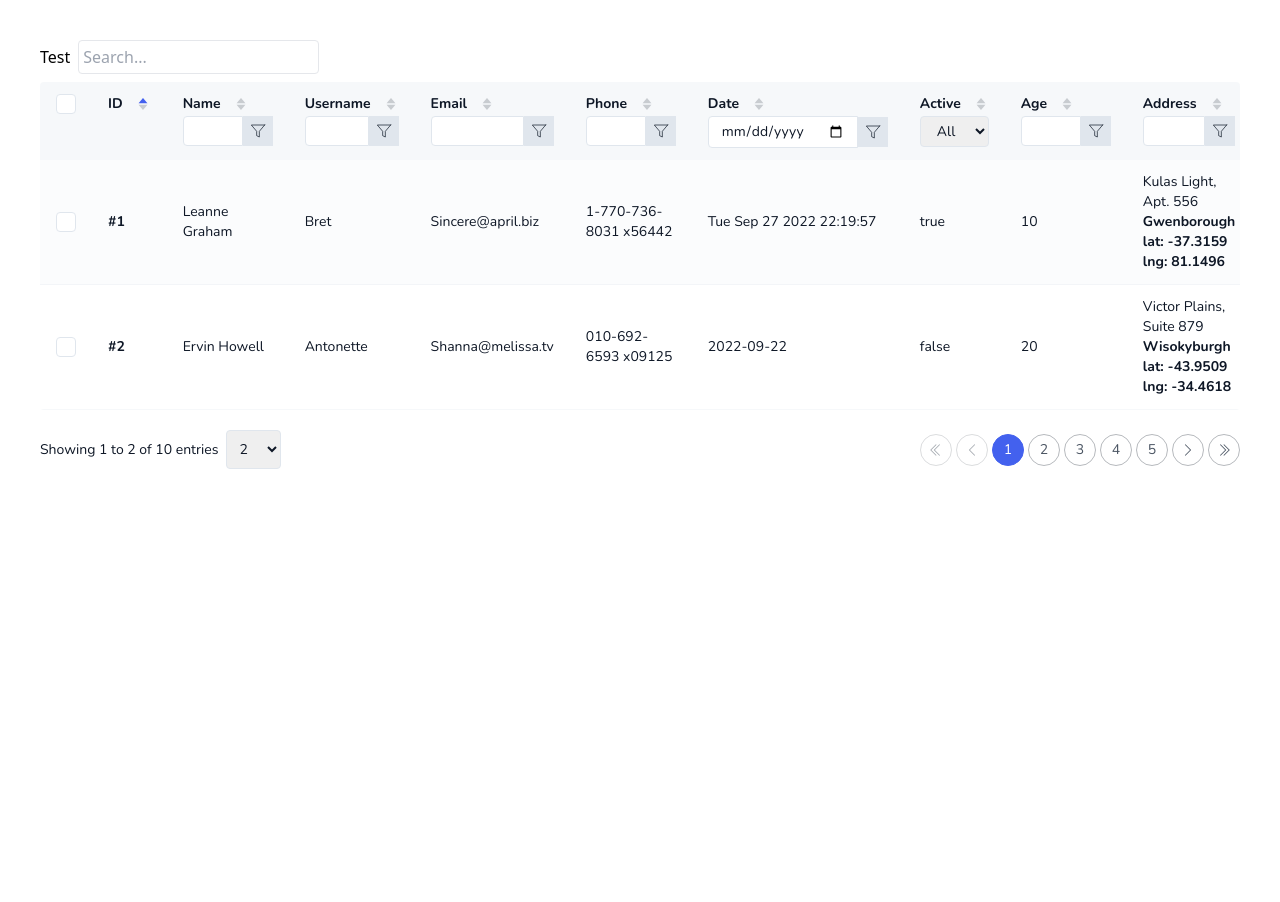
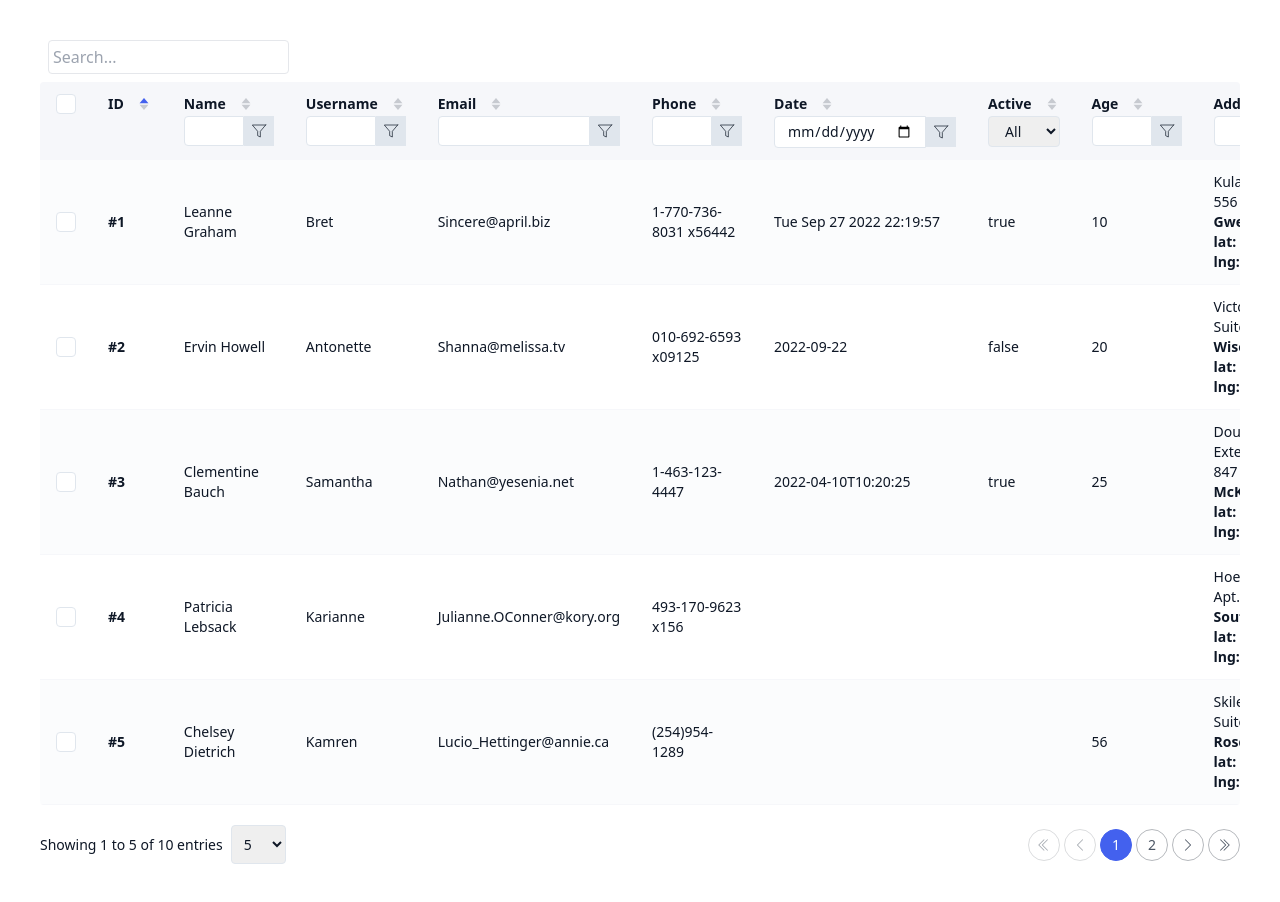
Before and after one commit to bhaveshpatel200/vue3-datatable, a Vue app: page / in a window 1280 px wide. Shown: the top 902 px of the page. Before the commit the page ends 800 px from the top, so only its background shows below. Built offline with nearby package versions, Linux system fonts and the light colour scheme.

Commit message:
added new features

```diff
--- a/src/App.vue
+++ b/src/App.vue
@@ -1,7 +1,6 @@
 <template>
   <div class="bh-p-10">
     <div class="bh-mb-2">
-      <button type="button" @click="checkMethod">Test</button>
       <input
         type="text"
         v-model="search"
@@ -16,16 +15,10 @@
       :totalRows="rows?.length"
       :hasCheckbox="true"
       :sortable="true"
-      :pageSize="2"
-      :pageSizeOptions="[2, 5, 10]"
+      :pageSize="5"
+      :pageSizeOptions="[5, 10]"
       :search="search"
       :columnFilter="true"
-      @sortChange="sortChange"
-      @searchChange="searchChange"
-      @pageChange="pageChange"
-      @pageSizeChange="pageSizeChange"
-      @rowSelect="rowSelect"
-      @filterChange="filterChange"
     >
       <template #id="data">
         <strong>#{{ data.value.id }}</strong>
@@ -318,32 +311,4 @@ const rows = ref([
     },
   },
 ]);
-
-const sortChange = (data) => {
-  console.log("sortChange :: ", data);
-};
-const searchChange = (data) => {
-  console.log("searchChange :: ", data);
-};
-const pageChange = (data) => {
-  console.log("pageChange :: ", data);
-};
-const pageSizeChange = (data) => {
-  console.log("pageSizeChange :: ", data);
-};
-const rowSelect = (data) => {
-  console.log("rowSelect :: ", data);
-};
-const filterChange = (data) => {
-  console.log("filterChange :: ", data);
-};
-
-const checkMethod = () => {
-  // console.log("getColumnFilters :: ", datatable.value.getColumnFilters());
-  // console.log("selectRow :: ", datatable.value.selectRow(5));
-  // console.log("unselectRow :: ", datatable.value.unselectRow(4));
-  // console.log("isRowSelected :: ", datatable.value.isRowSelected(1));
-  // console.log("clearSelectedRows :: ", datatable.value.clearSelectedRows());
-  // console.log("getSelectedRows :: ", datatable.value.getSelectedRows());
-};
 </script>
--- /dev/null
+++ b/src/components/column-header.vue
@@ -0,0 +1,155 @@
+<template>
+  <tr key="hdrrow">
+    <th v-if="props.all.hasCheckbox" :key="'chkall'" class="bh-w-px">
+      <div class="bh-checkbox">
+        <input
+          ref="selectedAll"
+          type="checkbox"
+          @click.stop="emit('selectAll', $event.target.checked)"
+        />
+        <div>
+          <icon-check class="check" />
+          <icon-dash class="intermediate" />
+        </div>
+      </div>
+    </th>
+    <template v-for="col in props.all.columns">
+      <th
+        v-if="!col.hide"
+        :key="col.field"
+        class="bh-select-none"
+        :class="[props.all.sortable && col.sort ? 'bh-cursor-pointer' : '']"
+        :style="{
+          width: col.width,
+          'min-width': col.minWidth,
+          'max-width': col.maxWidth,
+        }"
+      >
+        <div
+          class="bh-flex bh-items-center"
+          @click="
+            props.all.sortable && col.sort && emit('sortChange', col.field)
+          "
+        >
+          {{ col.title }}
+          <span
+            v-if="props.all.sortable && col.sort"
+            class="bh-ml-3 bh-sort"
+            :class="[props.currentSortColumn, props.currentSortDirection]"
+          >
+            <svg width="16" height="16" viewBox="0 0 14 14" fill="none">
+              <polygon
+                points="3.11,6.25 10.89,6.25 7,1.75 "
+                fill="currentColor"
+                class="bh-text-black/20"
+                :class="[
+                  currentSortColumn === col.field &&
+                  currentSortDirection === 'asc'
+                    ? '!bh-text-primary'
+                    : '',
+                ]"
+              ></polygon>
+              <polygon
+                points="7,12.25 10.89,7.75 3.11,7.75 "
+                fill="currentColor"
+                class="bh-text-black/20"
+                :class="[
+                  currentSortColumn === col.field &&
+                  currentSortDirection === 'desc'
+                    ? '!bh-text-primary'
+                    : '',
+                ]"
+              ></polygon>
+            </svg>
+          </span>
+        </div>
+
+        <template v-if="props.all.columnFilter && !props.isFooter">
+          <div v-if="col.filter" class="bh-filter bh-relative">
+            <input
+              v-if="col.type === 'string'"
+              v-model.trim="col.value"
+              type="text"
+              class="form-control"
+              @keyup="emit('filterChange')"
+            />
+            <input
+              v-if="col.type === 'number'"
+              v-model.number.trim="col.value"
+              type="number"
+              class="form-control"
+              @keyup="emit('filterChange')"
+            />
+            <input
+              v-else-if="col.type === 'date'"
+              v-model="col.value"
+              type="date"
+              class="form-control"
+              @change="emit('filterChange')"
+            />
+            <select
+              v-else-if="col.type === 'bool'"
+              v-model="col.value"
+              class="form-control"
+              @change="emit('filterChange')"
+              @click="props.isOpenFilter = null"
+            >
+              <option :value="undefined">All</option>
+              <option :value="true">True</option>
+              <option :value="false">False</option>
+            </select>
+
+            <button
+              v-if="col.type !== 'bool'"
+              type="button"
+              @click.stop="emit('toggleFilterMenu', col)"
+            >
+              <icon-filter class="bh-w-4" />
+            </button>
+
+            <column-filter
+              v-show="props.isOpenFilter === col.field"
+              :column="col"
+              :type="col.type"
+              @close="emit('toggleFilterMenu', null)"
+              @filterChange="emit('filterChange')"
+            />
+          </div>
+        </template>
+      </th>
+    </template>
+  </tr>
+</template>
+<script setup lang="ts">
+import { watch, ref } from "vue";
+import columnFilter from "./column-filter.vue";
+import iconCheck from "./icon-check.vue";
+import iconDash from "./icon-dash.vue";
+import iconFilter from "./icon-filter.vue";
+
+const selectedAll: any = ref(null);
+
+const props = defineProps([
+  "all",
+  "currentSortColumn",
+  "currentSortDirection",
+  "isOpenFilter",
+  "isFooter",
+  "checkAll",
+]);
+
+const emit = defineEmits([
+  "selectAll",
+  "sortChange",
+  "filterChange",
+  "toggleFilterMenu",
+]);
+const checkboxChange = () => {
+  if (selectedAll.value) {
+    selectedAll.value.indeterminate =
+      props.checkAll !== 0 ? !props.checkAll : false;
+    selectedAll.value.checked = props.checkAll;
+  }
+};
+watch(() => props.checkAll, checkboxChange);
+</script>
--- a/src/components/custom-table.vue
+++ b/src/components/custom-table.vue
@@ -1,131 +1,25 @@
 <template>
   <div
-    class="bh-antialiased bh-relative bh-font-nunito bh-text-black bh-text-sm bh-font-normal"
+    class="bh-antialiased bh-relative bh-text-black bh-text-sm bh-font-normal"
   >
     <div
       class="bh-table-responsive"
       :class="{ 'bh-min-h-[300px]': curentLoader }"
+      :style="{ height: props.stickyHeader && props.height }"
     >
       <table :class="[props.skin]">
-        <thead>
-          <tr>
-            <th v-if="props.hasCheckbox" :key="'chkall'" class="bh-w-px">
-              <div class="bh-relative">
-                <input
-                  ref="selectedAll"
-                  type="checkbox"
-                  @click="selectAll($event.target.checked)"
+        <thead :class="{ 'bh-sticky bh-top-0': props.stickyHeader }">
+          <column-header
+            :all="props"
+            :currentSortColumn="currentSortColumn"
+            :currentSortDirection="currentSortDirection"
+            :isOpenFilter="isOpenFilter"
+            :checkAll="selectedAll"
+            @selectAll="selectAll"
+            @sortChange="sortChange"
+            @filterChange="filterChange"
+            @toggleFilterMenu="toggleFilterMenu"
           />
-                <div>
-                  <icon-check class="check" />
-                  <icon-dash class="intermediate" />
-                </div>
-              </div>
-            </th>
-            <template v-for="col in columns">
-              <th
-                v-if="!col.hide"
-                :key="col.field"
-                class="bh-select-none"
-                :class="[props.sortable && col.sort ? 'bh-cursor-pointer' : '']"
-                :style="{
-                  width: col.width,
-                  'min-width': col.minWidth,
-                  'max-width': col.maxWidth,
-                }"
-              >
-                <div
-                  class="bh-flex bh-items-center"
-                  @click="props.sortable && col.sort && sortChange(col.field)"
-                >
-                  {{ col.title }}
-                  <span
-                    v-if="props.sortable && col.sort"
-                    class="bh-ml-3 bh-sort"
-                    :class="[currentSortColumn, currentSortDirection]"
-                  >
-                    <svg width="16" height="16" viewBox="0 0 14 14" fill="none">
-                      <polygon
-                        points="3.11,6.25 10.89,6.25 7,1.75 "
-                        fill="currentColor"
-                        class="bh-text-black/20"
-                        :class="[
-                          currentSortColumn === col.field &&
-                          currentSortDirection === 'asc'
-                            ? '!bh-text-primary'
-                            : '',
-                        ]"
-                      ></polygon>
-                      <polygon
-                        points="7,12.25 10.89,7.75 3.11,7.75 "
-                        fill="currentColor"
-                        class="bh-text-black/20"
-                        :class="[
-                          currentSortColumn === col.field &&
-                          currentSortDirection === 'desc'
-                            ? '!bh-text-primary'
-                            : '',
-                        ]"
-                      ></polygon>
-                    </svg>
-                  </span>
-                </div>
-
-                <template v-if="props.columnFilter">
-                  <div v-if="col.filter" class="bh-filter bh-relative">
-                    <input
-                      v-if="col.type === 'string'"
-                      v-model.trim="col.value"
-                      type="text"
-                      class="form-control"
-                      @keyup="filterChange"
-                    />
-                    <input
-                      v-if="col.type === 'number'"
-                      v-model.number.trim="col.value"
-                      type="number"
-                      class="form-control"
-                      @keyup="filterChange"
-                    />
-                    <input
-                      v-else-if="col.type === 'date'"
-                      v-model="col.value"
-                      type="date"
-                      class="form-control"
-                      @change="filterChange"
-                    />
-                    <select
-                      v-else-if="col.type === 'bool'"
-                      v-model="col.value"
-                      class="form-control"
-                      @change="filterChange"
-                      @click="isOpenFilter = null"
-                    >
-                      <option :value="undefined">All</option>
-                      <option :value="true">True</option>
-                      <option :value="false">False</option>
-                    </select>
-
-                    <button
-                      v-if="col.type !== 'bool'"
-                      type="button"
-                      @click.stop="toggleFilterMenu(col)"
-                    >
-                      <icon-filter class="bh-w-4" />
-                    </button>
-
-                    <column-filter
-                      v-show="isOpenFilter === col.field"
-                      :column="col"
-                      :type="col.type"
-                      @close="isOpenFilter = null"
-                      @filterChange="filterChange"
-                    />
-                  </div>
-                </template>
-              </th>
-            </template>
-          </tr>
         </thead>
         <tbody>
           <template v-if="filterRowCount">
@@ -136,14 +30,17 @@
                 typeof props.rowClass === 'function'
                   ? rowClass(item)
                   : props.rowClass,
+                props.selectRowOnClick ? 'bh-cursor-pointer' : '',
               ]"
+              @click.prevent="rowClick(item, i)"
             >
               <td v-if="props.hasCheckbox">
-                <div class="bh-relative">
+                <div class="bh-checkbox">
                   <input
                     v-model="selected"
                     type="checkbox"
                     :value="item[uniqueKey] ? item[uniqueKey] : i"
+                    @click.stop
                   />
                   <div>
                     <icon-check class="check" />
@@ -180,6 +77,24 @@
             </td>
           </tr>
         </tbody>
+
+        <tfoot
+          v-if="props.cloneHeaderInFooter"
+          :class="{ 'bh-sticky bh-bottom-0': props.stickyHeader }"
+        >
+          <column-header
+            :all="props"
+            :currentSortColumn="currentSortColumn"
+            :currentSortDirection="currentSortDirection"
+            :isOpenFilter="isOpenFilter"
+            :isFooter="true"
+            :checkAll="selectedAll"
+            @selectAll="selectAll"
+            @sortChange="sortChange"
+            @filterChange="filterChange"
+            @toggleFilterMenu="toggleFilterMenu"
+          />
+        </tfoot>
       </table>
 
       <div
@@ -251,7 +166,7 @@
           <button
             v-if="props.showFirstPage"
             type="button"
-            class="bh-page-item"
+            class="bh-page-item first-page"
             :class="{ disabled: currentPage <= 1 }"
             @click="currentPage = 1"
           >
@@ -275,7 +190,7 @@
           </button>
           <button
             type="button"
-            class="bh-page-item"
+            class="bh-page-item previous-page"
             :class="{ disabled: currentPage <= 1 }"
             @click="previousPage"
           >
@@ -314,7 +229,7 @@
 
           <button
             type="button"
-            class="bh-page-item"
+            class="bh-page-item next-page"
             :class="{ disabled: currentPage >= maxPage }"
             @click="nextPage"
           >
@@ -337,7 +252,7 @@
           <button
             v-if="props.showLastPage"
             type="button"
-            class="bh-page-item"
+            class="bh-page-item last-page"
             :class="{ disabled: currentPage >= maxPage }"
             @click="currentPage = maxPage"
           >
@@ -366,20 +281,9 @@
 </template>
 
 <script setup lang="ts">
-import {
-  computed,
-  nextTick,
-  onBeforeUpdate,
-  onMounted,
-  Ref,
-  ref,
-  useSlots,
-  watch,
-} from "vue";
-import columnFilter from "./column-filter.vue";
+import { computed, onMounted, Ref, ref, useSlots, watch } from "vue";
+import columnHeader from "./column-header.vue";
 import iconCheck from "./icon-check.vue";
-import iconDash from "./icon-dash.vue";
-import iconFilter from "./icon-filter.vue";
 
 const slots = useSlots();
 
@@ -431,7 +335,12 @@ interface Props {
   nextArrow?: string;
   previousArrow?: string;
   paginationInfo?: string; // default: "Showing {0} to {1} of {2} entries"
-  noDataContent?: string; // default: "No data available"
+  noDataContent?: string; // default: "No data available",
+  stickyHeader?: boolean;
+  height?: string; // default 450px - only working with sticky headers
+  stickyFirstColumn?: boolean;
+  cloneHeaderInFooter?: boolean;
+  selectRowOnClick?: boolean;
 }
 
 const props = withDefaults(defineProps<Props>(), {
@@ -466,6 +375,11 @@ const props = withDefaults(defineProps<Props>(), {
   previousArrow: "",
   paginationInfo: "Showing {0} to {1} of {2} entries",
   noDataContent: "No data available",
+  stickyHeader: false,
+  height: "500px",
+  stickyFirstColumn: false,
+  cloneHeaderInFooter: false,
+  selectRowOnClick: false,
 });
 
 // set default columns values
@@ -483,7 +397,9 @@ for (const item of props.columns || []) {
 
 const filterItems: Ref<Array<any>> = ref([]);
 const currentPage = ref(props.page);
-const curentPageSize = ref(props.pageSize);
+const curentPageSize = ref(
+  props.pagination ? props.pageSize : props.rows.length
+);
 const currentSortColumn = ref(props.sortColumn);
 const currentSortDirection = ref(props.sortDirection);
 const filterRowCount = ref(props.totalRows);
@@ -495,6 +411,11 @@ const oldColumns = props.columns;
 
 const isOpenFilter: any = ref(null);
 
+// row click
+const timer: any = ref(null);
+let clickCount: number = ref(0);
+const delay: number = ref(230);
+
 onMounted(() => {
   filterRows();
 });
@@ -505,6 +426,8 @@ const emit = defineEmits([
   "pageSizeChange",
   "rowSelect",
   "filterChange",
+  "rowClick",
+  "rowDBClick",
 ]);
 defineExpose({
   reset() {
@@ -519,13 +442,13 @@ defineExpose({
   clearSelectedRows() {
     return clearSelectedRows();
   },
-  selectRow(index) {
+  selectRow(index: number) {
     selectRow(index);
   },
-  unselectRow(index) {
+  unselectRow(index: number) {
     unselectRow(index);
   },
-  isRowSelected(index) {
+  isRowSelected(index: number) {
     return isRowSelected(index);
   },
 });
@@ -820,10 +743,14 @@ watch(
 );
 
 const toggleFilterMenu = (col: colDef) => {
+  if (col) {
     if (isOpenFilter.value === col.field) {
       isOpenFilter.value = null;
     } else {
       isOpenFilter.value = col.field;
+    }
+  } else {
+    isOpenFilter.value = null;
   }
 };
 
@@ -899,17 +826,10 @@ const sortChange = (field: string) => {
 
 // checkboax
 const checkboxChange = (value: any) => {
-  if (selectedAll.value) {
-    selectedAll.value.indeterminate =
-      value.length &&
-      filterItems.value.length &&
-      value.length !== filterItems.value.length;
-
-    selectedAll.value.checked =
+  selectedAll.value =
     value.length &&
     filterItems.value.length &&
     value.length === filterItems.value.length;
-  }
 
   const rows = filterItems.value.filter((d, i) =>
     selected.value.includes(uniqueKey.value ? d[uniqueKey.value as never] : i)
@@ -993,6 +913,32 @@ const dateFormat = (date: any) => {
   return "";
 };
 
+//row click
+const rowClick = (item: any, index: number) => {
+  clickCount.value++;
+
+  if (clickCount.value === 1) {
+    timer.value = setTimeout(() => {
+      clickCount.value = 0;
+
+      if (props.selectRowOnClick) {
+        if (isRowSelected(index)) {
+          unselectRow(index);
+        } else {
+          selectRow(index);
+        }
+
+        checkboxChange(selected.value);
+      }
+      emit("rowClick", item);
+    }, delay.value);
+  } else if (clickCount.value === 2) {
+    clearTimeout(timer.value);
+    clickCount.value = 0;
+    emit("rowDBClick", item);
+  }
+};
+
 // methods
 const reset = () => {
   props.columns?.forEach((d, i) => {
@@ -1017,33 +963,23 @@ const getColumnFilters = () => {
 const clearSelectedRows = () => {
   selected.value = [];
 };
-const selectRow = (index) => {
+const selectRow = (index: number) => {
+  if (!isRowSelected(index)) {
     const rows = filterItems.value.find((d, i) => i === index);
-  if (rows) {
-    const exist = selected.value.includes(
-      uniqueKey.value ? rows[uniqueKey.value as never] : index
-    );
-    if (!exist) {
     selected.value.push(
       uniqueKey.value ? rows[uniqueKey.value as never] : index
     );
   }
-  }
 };
-const unselectRow = (index) => {
+const unselectRow = (index: number) => {
+  if (isRowSelected(index)) {
     const rows = filterItems.value.find((d, i) => i === index);
-  if (rows) {
-    const exist = selected.value.includes(
-      uniqueKey.value ? rows[uniqueKey.value as never] : index
-    );
-    if (exist) {
     selected.value = selected.value.filter(
       (d) => d !== (uniqueKey.value ? rows[uniqueKey.value as never] : index)
     );
   }
-  }
 };
-const isRowSelected = (index) => {
+const isRowSelected = (index: number) => {
   const rows = filterItems.value.find((d, i) => i === index);
 
   if (rows) {
```
Also changed, not shown: package.json (+11 -0 lines), src/assets/css/tailwind.css, 1 other file (tests, documents, lock files or other folders). Lines whose indentation alone changed are shown as unchanged.
